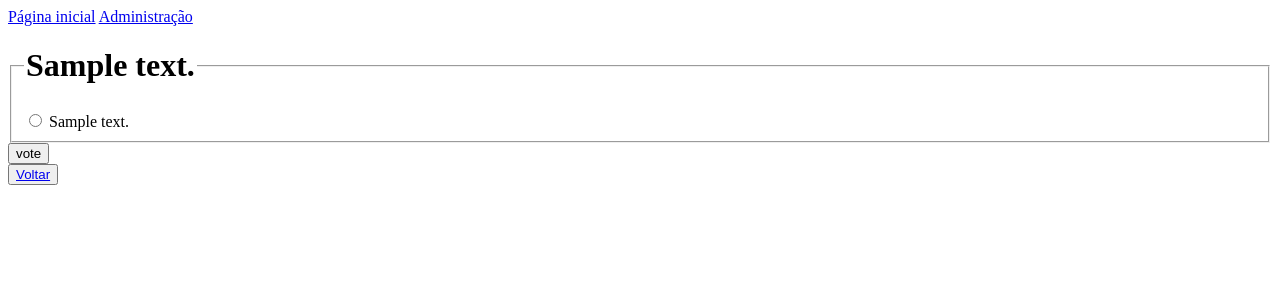
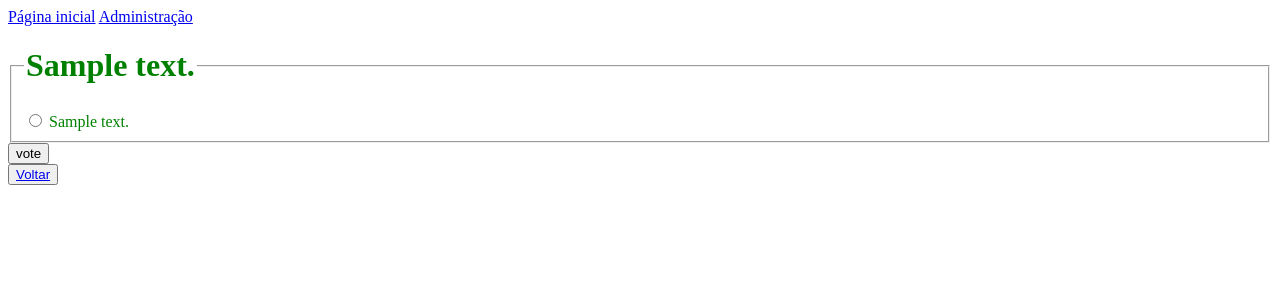
Before and after one commit to Valdeir027/questionario-django, a Django app: template polls/templates/polls/detail.html in a window 1280 px wide. Shown: the top 300 px of the page. Run offline with Django 4.2, Linux system fonts and the light colour scheme; the template is opened without the code that fills it: values that come from a table or form of the project are taken from there, others are empty; tables that the repository leaves empty hold one stand-in row (values such as "Sample post"); parts of the project's set-up code (start-up, migrations or seed data) failed here and were passed over.

Commit message:
Acrescentando um style as paginas

```diff
--- /dev/null
+++ b/polls/static/polls/style.css
@@ -0,0 +1,3 @@
+.corpo{
+    color: green;
+}
--- a/polls/templates/polls/teste.html
+++ b/polls/templates/polls/teste.html
@@ -1,9 +1,11 @@
+{% load static %}
 <!DOCTYPE html>
 <html lang="pt-br">
 <head>
     <meta charset="UTF-8">
     <meta http-equiv="X-UA-Compatible" content="IE=edge">
     <meta name="viewport" content="width=device-width, initial-scale=1.0">
+    <link rel="stylesheet" href="{% static 'polls/style.css' %}">
     <title>Questionario</title>
 </head>
 <body>
@@ -15,5 +17,6 @@
         {%block content%}
         {%endblock%}
     </div>
+
 </body>
 </html>
```
